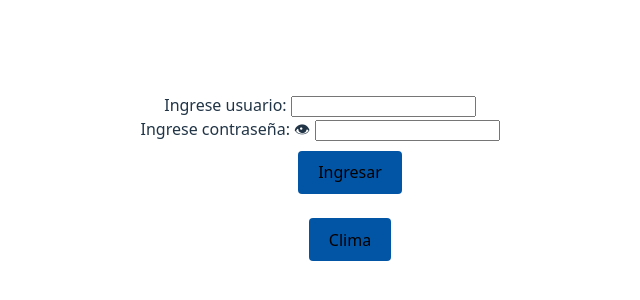
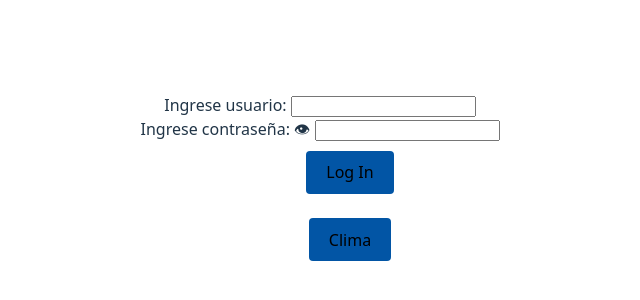
Before and after one commit to v1d3/WeatherApp, a React (Vite) app in the folder frontend/: page / in a window 1280 px wide. Shown: the part 228-528 px from the top of the page, without its empty margins (320-960 px from the left). Built offline with nearby package versions, Linux system fonts and the light colour scheme.

Commit message:
Upgrade login (login, logout, and hide/show login)

```diff
--- a/frontend/src/App.jsx
+++ b/frontend/src/App.jsx
@@ -1,25 +1,47 @@
-import { useState } from 'react';
-import React, { useRef } from 'react';
+import React, { useState } from 'react';
 import './App.css';
 import User from './views/User';
-import axios from 'axios';
 import login from './services/login.js';
 
 function App() {
   const [mostrarUser, actualizar_mU] = useState(false);
   const [username, setUsername] = useState("");
   const [password, setPassword] = useState("");
-  const [ingresar, setLogin] = useState(false);
   const [visible, setVisible] = useState(false);
+  const [userLogin, setUserLogin] = useState(false);
 
   const handleLogin = async() => {
-    const user =  await login(username, password);
-    window.localStorage.setItem('UserLoged', JSON.stringify(user));
+    try{
+      const user =  await login(username, password);
+      if(user != null){
+        window.localStorage.setItem('UserLoged', JSON.stringify(user));
+        setUserLogin(true);
+        setUsername("");
+        setPassword("");
+
+      }
+      else setError("Usuario o contraseña incorrectos.");
+    }catch(e){
+      console.log("ERROR: ", e);
+    }
+
+  }
+
+  const logOut = async() => {
+
+    if (localStorage.getItem('UserLoged')) {
+      console.log("Borrando usuario logeado:", JSON.parse(localStorage.getItem('UserLoged')));
+      localStorage.removeItem('UserLoged');
+      setUserLogin(false);
+    } else {
+      console.log("No hay usuario logeado.");
+    }
   }
 
   return (
     <>
       <div>
+        {!userLogin ?(<>
         <span>{"Ingrese usuario: "}</span>
         <input
           value={username}
@@ -39,7 +61,9 @@ function App() {
           }
         />
         <br></br>
-        <button className="button" onClick={handleLogin}>Ingresar</button>
+        <button className="button" onClick={handleLogin}>Log In</button></>):
+        (<button className="button" onClick={logOut}>Log Out</button>)
+        }
       </div>
       <br></br>
       <div>
--- a/frontend/src/services/login.js
+++ b/frontend/src/services/login.js
@@ -1,11 +1,16 @@
 import axios from 'axios';
 
 const login = async(username, password) => {
-    console.log("Iniciando axios...")
-    const respuesta = await axios.post('http://localhost:8080/api/v1/auth/login',{username: username, password: password})
-    console.log("Respuesta: ",respuesta)
-    console.log("Token: ",respuesta.data.token)
-    return respuesta
+    console.log("Iniciando axios...");
+    try{
+        const respuesta = await axios.post('http://localhost:8080/api/v1/auth/login',{username: username, password: password});
+        console.log("Respuesta: ",respuesta);
+        console.log("Token: ",respuesta.data.token);
+        return respuesta;
+    }catch(e){
+        console.log("Error ingresando usuario: ", e);
+        return null;
+    }
 };
 
 export default login;
```
